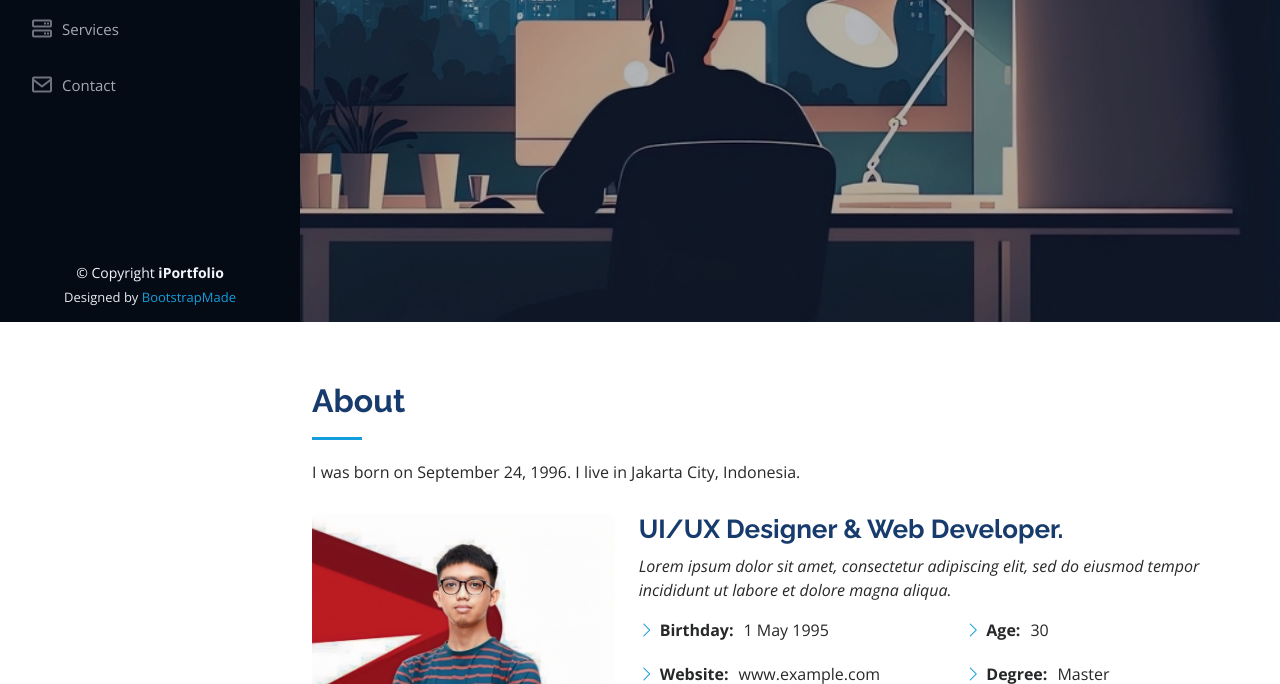
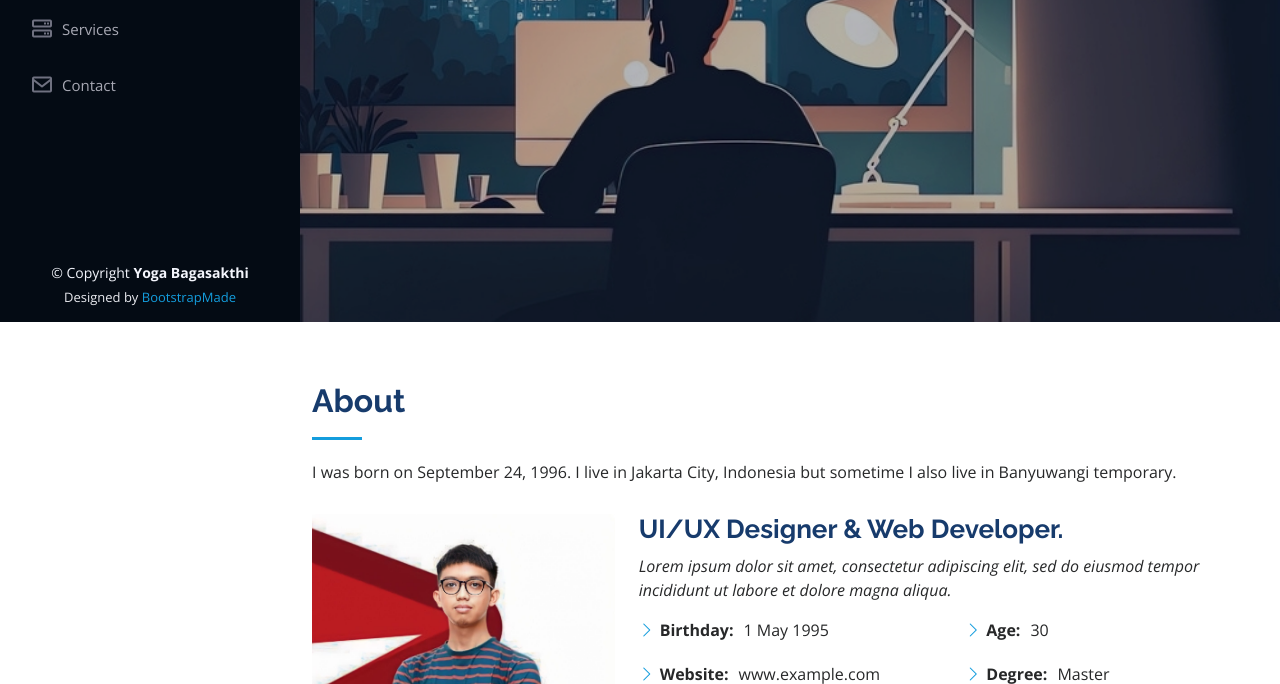
Before and after one commit to yogabagas/yogabagas.github.io, a plain HTML site: page index.html in a window 1280 px wide. Shown: the part 478-1162 px from the top of the page. Drawn offline with nearby package versions, Linux system fonts and the light colour scheme.

Commit message:
update template name

```diff
--- a/index.html
+++ b/index.html
@@ -5,7 +5,7 @@
   <meta charset="utf-8">
   <meta content="width=device-width, initial-scale=1.0" name="viewport">
 
-  <title>iPortfolio Bootstrap Template - Index</title>
+  <title>Yoga Bagasakthi Resume</title>
   <meta content="" name="description">
   <meta content="" name="keywords">
 
@@ -86,7 +86,7 @@
 
         <div class="section-title">
           <h2>About</h2>
-          <p>I was born on September 24, 1996. I live in Jakarta City, Indonesia.</p>
+          <p>I was born on September 24, 1996. I live in Jakarta City, Indonesia but sometime I also live in Banyuwangi temporary.</p>
         </div>
 
         <div class="row">
@@ -629,7 +629,7 @@
   <footer id="footer">
     <div class="container">
       <div class="copyright">
-        &copy; Copyright <strong><span>iPortfolio</span></strong>
+        &copy; Copyright <strong><span>Yoga Bagasakthi</span></strong>
       </div>
       <div class="credits">
         <!-- All the links in the footer should remain intact. -->
```
Also changed, not shown: inner-page.html (+2 -2 lines), Readme.txt.
